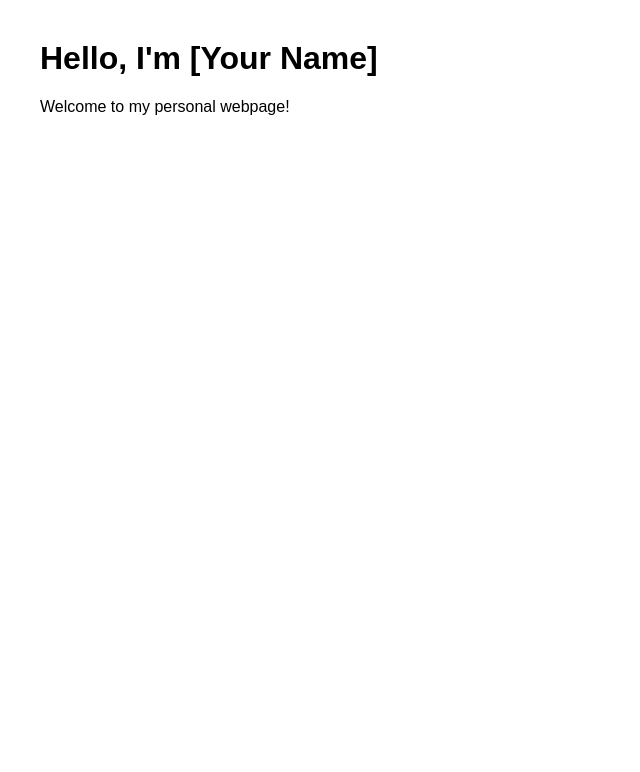
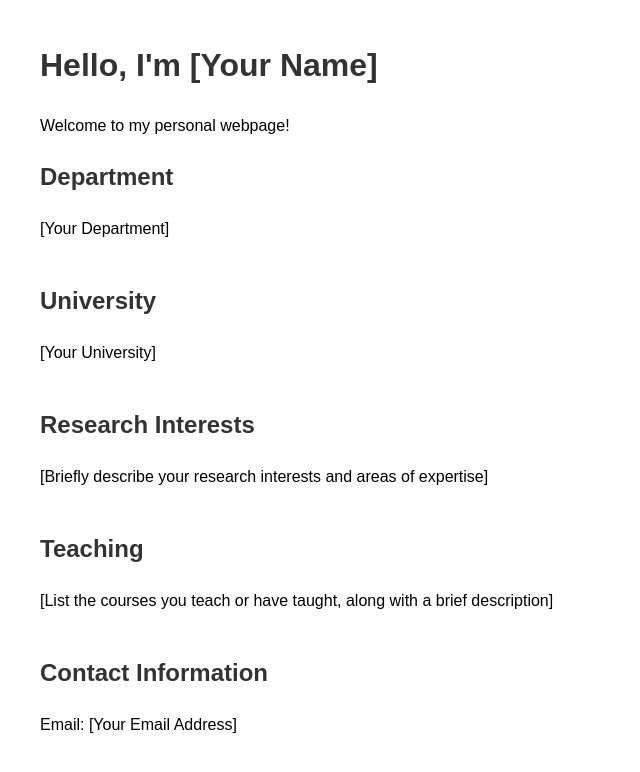
Before and after one commit to VVKamble/VVKamble.github.io, a plain HTML site: page index.html in a window 1280 px wide. Shown: the whole page, without its empty margins (0-640 px from the left). Drawn offline with Linux system fonts and the light colour scheme.

Commit message:
Update index.html

```diff
--- a/index.html
+++ b/index.html
@@ -8,11 +8,46 @@
     body {
       font-family: Arial, sans-serif;
       margin: 40px;
+      line-height: 1.6;
+    }
+    h1, h2 {
+      color: #333;
+    }
+    p {
+      margin: 10px 0;
+    }
+    .section {
+      margin-bottom: 40px;
     }
   </style>
 </head>
 <body>
   <h1>Hello, I'm [Your Name]</h1>
   <p>Welcome to my personal webpage!</p>
+
+  <div class="section">
+    <h2>Department</h2>
+    <p>[Your Department]</p>
+  </div>
+
+  <div class="section">
+    <h2>University</h2>
+    <p>[Your University]</p>
+  </div>
+
+  <div class="section">
+    <h2>Research Interests</h2>
+    <p>[Briefly describe your research interests and areas of expertise]</p>
+  </div>
+
+  <div class="section">
+    <h2>Teaching</h2>
+    <p>[List the courses you teach or have taught, along with a brief description]</p>
+  </div>
+
+  <div class="section">
+    <h2>Contact Information</h2>
+    <p>Email: [Your Email Address]</p>
+  </div>
 </body>
 </html>
```
